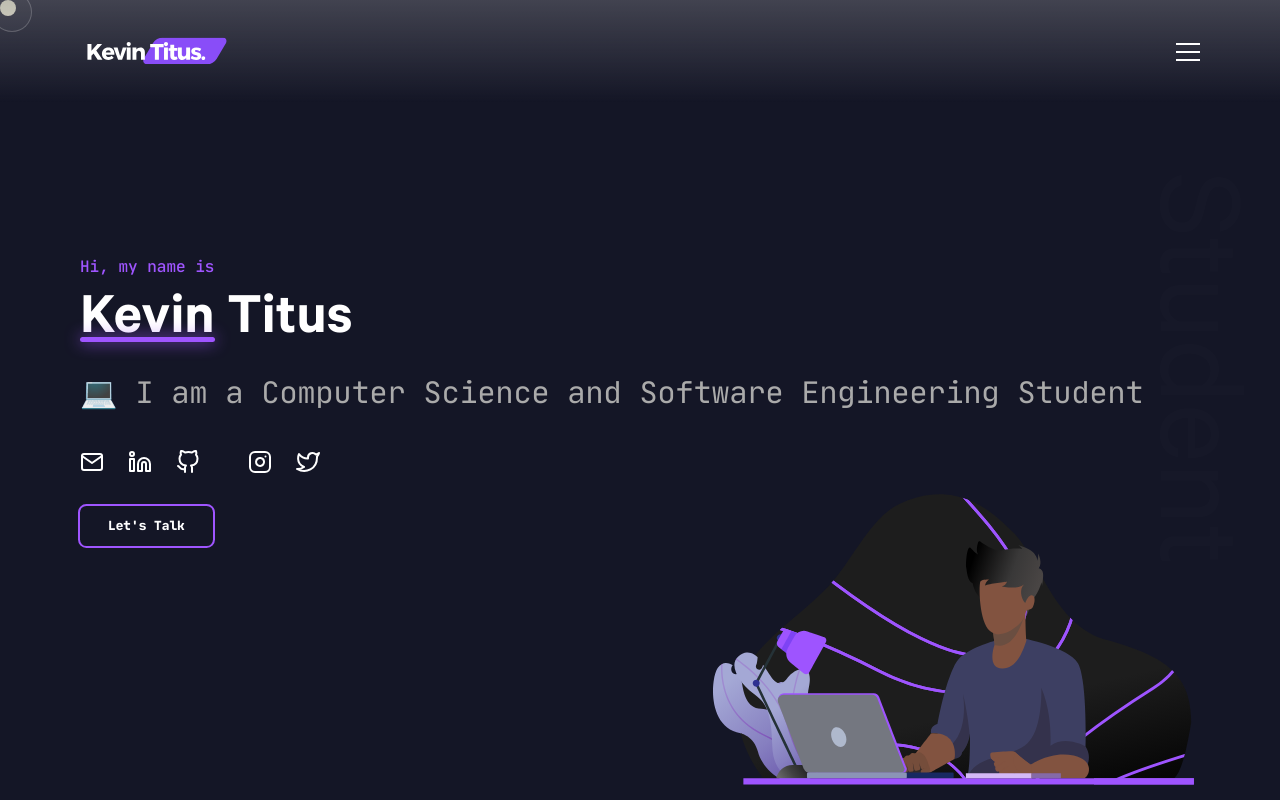
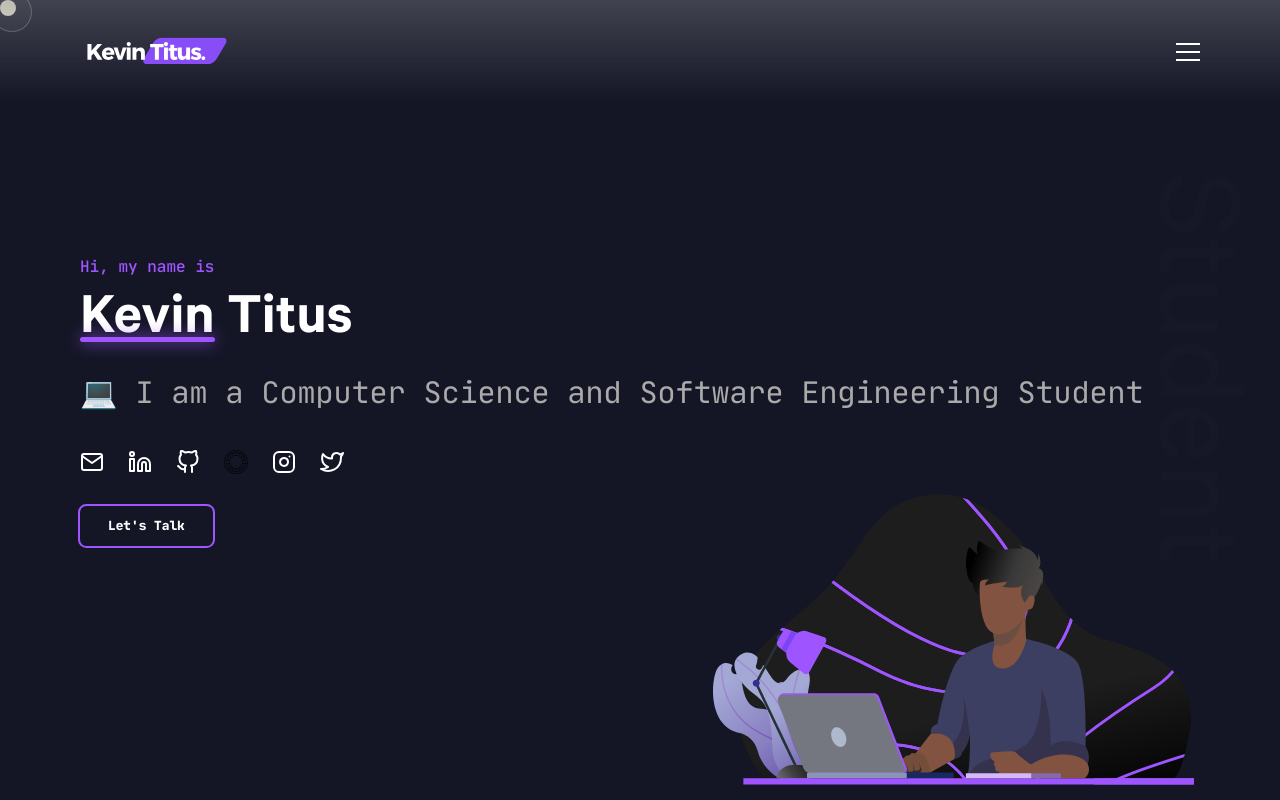
Before and after one commit to kevint1tus/Portfolio, a Next.js app: page / in a window 1280 px wide. Shown: the top 800 px of the page. Built offline with nearby package versions, Linux system fonts and the light colour scheme; no server answers; what bad-words would draw is missing.

Commit message:
Update icon.js

```diff
--- a/components/Icons/icon.js
+++ b/components/Icons/icon.js
@@ -5,6 +5,7 @@ import {
   IconTwitter,
   IconGithub,
   IconExternal,
+  IconVSCO
 } from "@/components/Icons";
 
 const Icon = ({ name }) => {
@@ -13,6 +14,8 @@ const Icon = ({ name }) => {
       return <IconMail />;
     case "github":
       return <IconGithub />;
+    case "vsco":
+      return <IconVSCO />;
     case "linkedin":
       return <IconLinkedin />;
     case "instagram":
```
